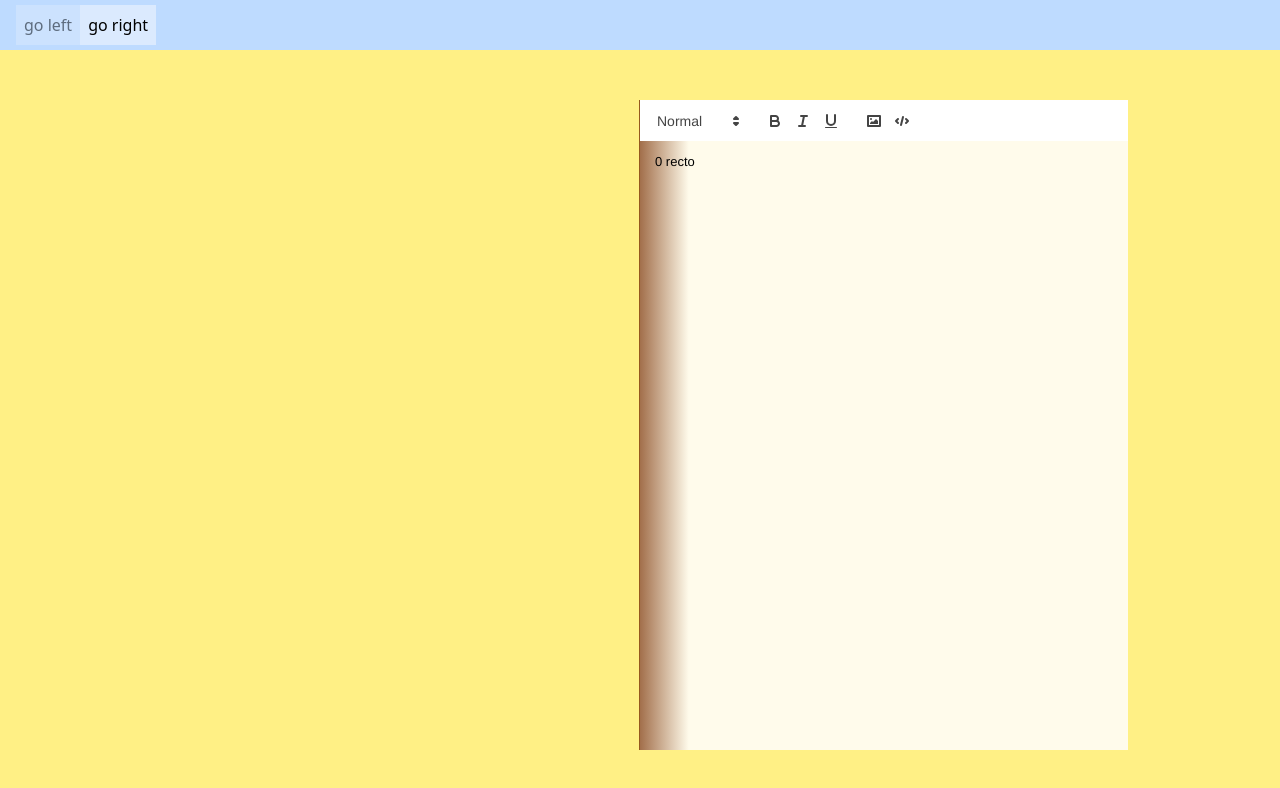
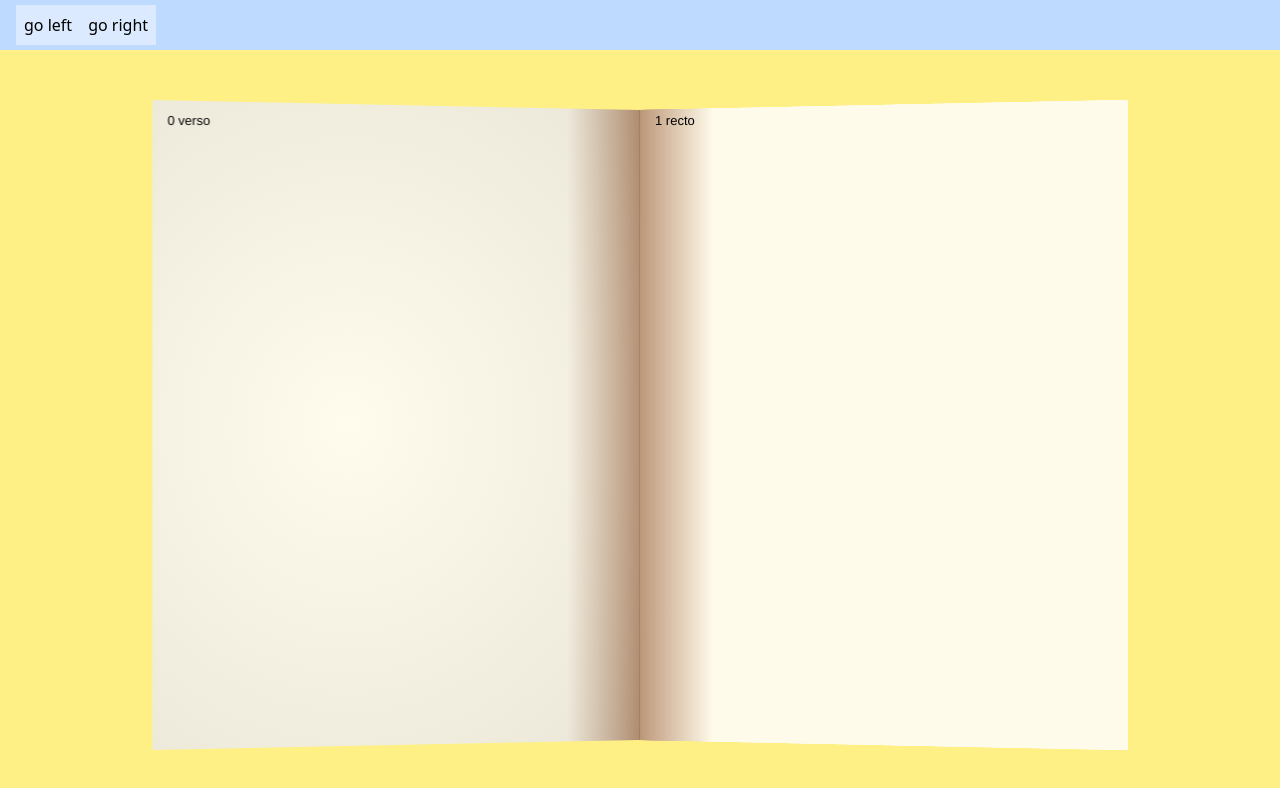
Before and after one commit to ChloeStevovitch/memoloom2, a React (Vite) app: page / in a window 1280 px wide. Shown: the top 788 px of the page. Built offline with nearby package versions, Linux system fonts and the light colour scheme.

Commit message:
carnet fonctionnel

```diff
--- a/src/App.tsx
+++ b/src/App.tsx
@@ -3,7 +3,7 @@ import SheetRight from "./components/SheetRight";
 import Binding from "./components/Binding";
 
 function App() {
-  const [currentPair, setCurrentPair] = useState<number>(0);
+  const [currentPair, setCurrentPair] = useState<number>(1);
   const nbSheets = 5;
   const [zIndexTable, setZIndexTable] = useState<number[]>(
     Array.from({ length: nbSheets }, (_, i) => nbSheets - i)
@@ -79,26 +79,15 @@ function App() {
         </span>
       </div>
       <div className="h-[calc(100%-50px)] w-full fixed bg-yellow-200 top-[50px] ">
-        <div
-          className="sheetContainer absolute top-[calc(50%-650px/2)] left-[50%] "
-          // onClick={() => {
-          //   setSelectedSide("right");
-          //   setZIndexTable((prev) => {
-          //     const newArray = [...prev];
-          //     newArray[currentPair] = newArray[currentPair - 1] + 1;
-          //     return newArray;
-          //   });
-          // }}
-        >
+        <div className="sheetContainer absolute top-[calc(50%-650px/2)] left-[50%] ">
           <Binding className="left-[-100px]" />
+
           {Array.from({ length: nbSheets }, (_, index) => (
             <SheetRight
-              key={index}
-              selected={
-                (selectedSide === "right" && currentPair === index) ||
-                (selectedSide === "left" && currentPair - 1 === index)
-              }
-              id={index}
+              key={`sheet-${index}`}
+              isFirst={index === 0}
+              isLast={index === nbSheets - 1}
+              sheetId={index}
               zIndex={zIndexTable[index]}
               isFlipped={currentPair > index}
             />
--- a/src/components/Binding.tsx
+++ b/src/components/Binding.tsx
@@ -12,7 +12,7 @@ function Binding({ className, ...props }: BindingProps) {
       )}
       {...props}
     >
-      <div className="bg-amber-900/80 h-full w-[2px]"></div>
+      <div className="bg-amber-900/80 h-[calc(100%-20px)] w-[2px]"></div>
     </div>
   );
 }
--- a/src/components/Page.tsx
+++ b/src/components/Page.tsx
@@ -1,26 +1,15 @@
 import Quill from "quill";
 import "quill/dist/quill.snow.css";
 import { useEffect, useRef } from "react";
-
-interface CustomFocusEvent {
-  timestamp: number;
-  pageId?: string;
-}
+import { cn } from "../main";
 
 interface PageProps extends React.HTMLAttributes<HTMLDivElement> {
   children: any;
-  focusOnVersoEvent?: CustomFocusEvent;
 }
 
-function Page({ focusOnVersoEvent, ...props }: PageProps) {
+function Page({ className, ...props }: PageProps) {
   const editorRef = useRef<HTMLDivElement>(null);
   const quillRef = useRef<Quill | null>(null);
-
-  useEffect(() => {
-    if (focusOnVersoEvent && quillRef.current) {
-      quillRef.current.focus();
-    }
-  }, [focusOnVersoEvent]);
 
   useEffect(() => {
     let isCleanedUp = false;
@@ -56,7 +45,7 @@ function Page({ focusOnVersoEvent, ...props }: PageProps) {
   }, []);
 
   return (
-    <div className="h-full w-full flex flex-col " {...props}>
+    <div className={cn(" h-full w-full flex flex-col", className)} {...props}>
       <div ref={editorRef} className="h-full ">
         {props.children}
       </div>
@@ -65,5 +54,3 @@ function Page({ focusOnVersoEvent, ...props }: PageProps) {
 }
 
 export default Page;
-
-/* Styles pour que Quill prenne tout l'espace */
--- a/src/components/SheetRight.tsx
+++ b/src/components/SheetRight.tsx
@@ -1,42 +1,43 @@
 import { cn } from "../main";
 import Page from "./Page";
 
-interface SheetRightProps {
-  selected: boolean;
+interface SheetRightProps extends React.HTMLAttributes<HTMLDivElement> {
   children?: React.ReactNode;
-  id: number;
-  className?: string;
   zIndex: number;
   isFlipped: boolean;
+  isLast?: boolean;
+  isFirst?: boolean;
+  sheetId: number;
 }
 
-function SheetRight({ id, zIndex, selected, isFlipped }: SheetRightProps) {
+function SheetRight({
+  zIndex,
+  isFlipped,
+  sheetId,
+  isFirst,
+  isLast,
+  ...props
+}: SheetRightProps) {
   return (
     <div
-      className={cn("pageContainer right", isFlipped && "rotate-y-180")}
+      {...props}
+      className={cn(
+        "pageContainer right",
+        isFlipped && "rotate-y-180",
+        props.className
+      )}
       style={{
         zIndex,
       }}
     >
-      <Page
-        id={`page-recto-${id}`}
-        className={cn(
-          "page recto",
-          selected && !isFlipped && "outline-2 outline-blue-400"
-        )}
-      >
-        {id} recto
-      </Page>
-
-      <Page
-        id={`page-verso-${id}`}
-        className={cn(
-          "page verso",
-          selected && isFlipped && "outline-2 outline-blue-400"
-        )}
-      >
-        {id} verso
-      </Page>
+      {["recto", "verso"].map((side) => (
+        <Page
+          key={`age-${side}-${sheetId}`}
+          className={cn("page", side, (isFirst || isLast) && "cover")}
+        >
+          {sheetId} {side}
+        </Page>
+      ))}
     </div>
   );
 }
--- a/src/style.css
+++ b/src/style.css
@@ -1,87 +1,77 @@
 @import "tailwindcss";
 
-/* ----------- Général ----------- */
+/* =====================================================
+   UTILITAIRES GÉNÉRAUX
+   ===================================================== */
+
 .centerFlex {
   @apply flex justify-center items-center;
 }
+
+/* =====================================================
+   ÉDITEUR QUILL
+   ===================================================== */
+
 .ql-container {
   @apply h-full;
 }
+
 .ql-toolbar {
-  @apply bg-white;
+  @apply hidden;
 }
+
 .ql-editor,
 .ql-container,
 .ql-toolbar {
   @apply border-0!;
 }
 
-/* ----------- Pages ----------- */
-.page {
-  @apply absolute inset-0 h-full  bg-amber-50  via-0% via-amber-900/70  to-10% to-transparent;
-  backface-visibility: hidden; /* <- cache la face quand elle est derrière */
-}
+/* =====================================================
+   CONTENEURS PRINCIPAUX
+   ===================================================== */
 
-/* ----------- Conteneur principal ----------- */
 .sheetContainer {
   @apply h-[650px] aspect-3/4;
 }
 
-/* ----------- Conteneur d'une page ----------- */
 .pageContainer {
-  @apply absolute h-full w-full transition-transform duration-1000 z-0;
-  transform-style: preserve-3d; /* <- essentiel pour le flip 3D */
-  perspective: 2000px; /* donne un peu de profondeur au flip */
+  @apply absolute h-full w-full transition-transform duration-1000 ease-in-out z-0 perspective-[2000px];
+  transform-style: preserve-3d;
 }
 
-/* ----------- Côté droit ----------- */
 .pageContainer.right {
   @apply origin-left;
 }
-
-.pageContainer.right .recto {
-  @apply bg-gradient-to-r z-10;
-  transform: rotateY(0deg);
-}
-
-.pageContainer.right .verso {
-  @apply bg-gradient-to-l z-0;
-  transform: rotateY(180deg);
-}
-
-/* ----------- Côté gauche ----------- */
 .pageContainer.left {
   @apply origin-right;
 }
 
-.pageContainer.left .recto {
-  @apply bg-gradient-to-l;
-  transform: rotateY(0deg);
+.page {
+  @apply bg-amber-50 via-0% via-amber-900/50 to-15% to-transparent  absolute inset-0 h-full backface-hidden;
+}
+.page.recto {
+  --p: 10px;
+  clip-path: polygon(0 var(--p), 0 calc(100% - var(--p)), 100% 100%, 100% 0);
+  @apply z-10 rotate-y-0   bg-gradient-to-r;
+}
+.page.verso {
+  --p: 10px;
+  clip-path: polygon(100% var(--p), 100% calc(100% - var(--p)), 0 100%, 0 0);
+  @apply z-0 rotate-y-180   bg-gradient-to-l;
+}
+.page::after {
+  content: "";
+  position: absolute;
+  inset: 0;
+  background: radial-gradient(
+    ellipse at 40% 50%,
+    rgba(255, 255, 255, 0.15),
+    rgba(0, 0, 0, 0.1)
+  );
+  opacity: 0;
+  transition: opacity 0.6s ease;
 }
 
-.pageContainer.left .verso {
-  @apply bg-gradient-to-r;
-  transform: rotateY(180deg);
+.pageContainer.rotate-y-180 .page::after {
+  opacity: 0.8;
 }
-
-/* ----------- Flip global ----------- */
-.pageContainer.rotate-y-180 {
-  transform: rotateY(180deg);
-}
-*/ .pageContainer {
-  position: relative;
-  transform-style: preserve-3d;
-  transition: transform 0.6s ease;
-}
-
-.pageContainer.rotate-y-180 {
-  transform: rotateY(180deg);
-}
-
-.page.recto {
-  transform: rotateY(0deg);
-}
-
-.page.verso {
-  transform: rotateY(180deg);
-}
```
